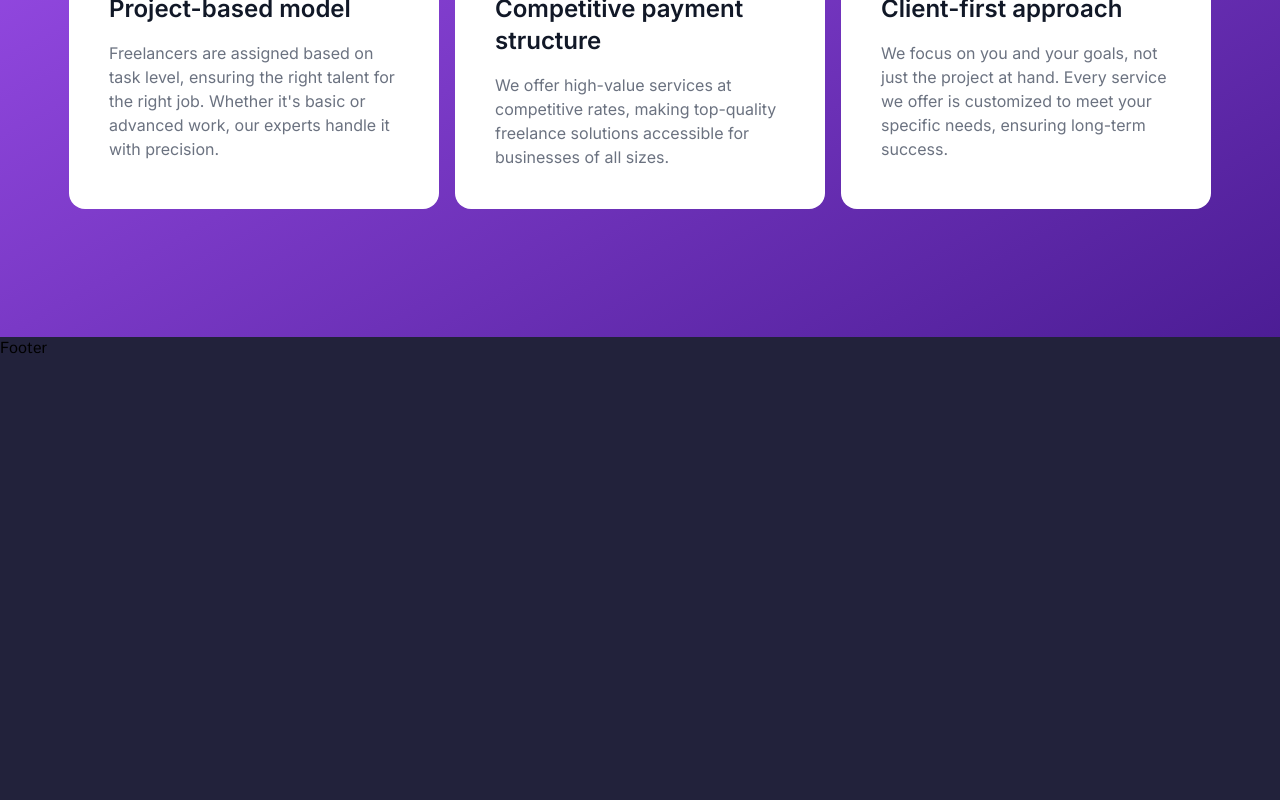
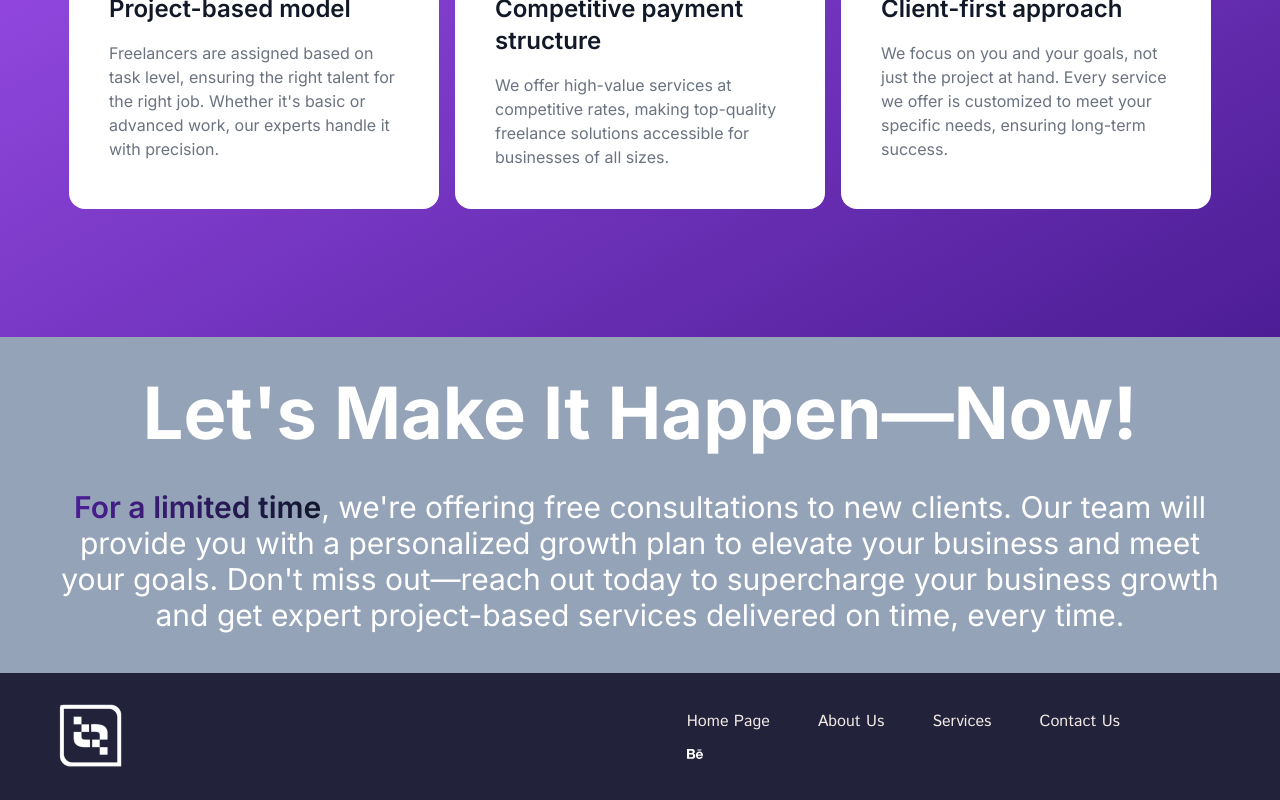
Before and after one commit to talatech/Phase1, a Next.js app: page / in a window 1280 px wide. Shown: the part 2572-3372 px from the top of the page. Before the commit the page ends 2933 px from the top, so only its background shows below. Built offline with nearby package versions, Linux system fonts and the light colour scheme.

Commit message:
updated home page

```diff
--- a/package.json
+++ b/package.json
@@ -13,7 +13,8 @@
     "lucide-react": "^0.454.0",
     "next": "15.0.2",
     "react": "19.0.0-rc-02c0e824-20241028",
-    "react-dom": "19.0.0-rc-02c0e824-20241028"
+    "react-dom": "19.0.0-rc-02c0e824-20241028",
+    "react-icons": "^5.3.0"
   },
   "devDependencies": {
     "eslint": "^8",
--- a/src/app/page.js
+++ b/src/app/page.js
@@ -1,8 +1,10 @@
 import Clients from "@/components/home/home-clients";
 import HomeHeader from "@/components/home/home-header";
 import SecondHeader from "@/components/home/home-second-header";
-import HomeServices from "@/components/home/home-services";
+import HomeServices from "@/components/home/home-features";
 import Image from "next/image";
+import HomeOffering from "@/components/home/home-offer-services";
+import HomeContact from "@/components/home/home-contact";
 
 export default function Home() {
   return (
@@ -11,6 +13,8 @@ export default function Home() {
       <SecondHeader/>
       <Clients/>
       <HomeServices/>
+      <HomeOffering/>
+      <HomeContact/>
     </div>
   );
 }
--- a/src/components/footer.js
+++ b/src/components/footer.js
@@ -1,7 +1,44 @@
+import Image from 'next/image'
+import Link from 'next/link'
 import React from 'react'
+import { FaBehance } from "react-icons/fa";
 
 export default function Footer() {
+  const pageLinks = [
+    {
+      name: 'Home Page',
+      url: '/'
+    },
+    {
+      name: 'About Us',
+      url: '/about'
+    },
+    {
+      name: 'Services',
+      url: '/service',
+    },
+    {
+      name: 'Contact Us',
+      url: 'contact'
+    },
+  ]
   return (
-    <div>Footer</div>
+    <div className='bg-background flex flex-row justify-between items-center pr-40 pl-11'>
+      <div className='py-7'>
+        <Image src='/logo.png' width={92} height={71}/>
+      </div>
+      <div className='flex flex-col items-start gap-3'>
+        <ul className='flex flex-row gap-12'>
+          {pageLinks.map((item, index) => (
+            <Link className='text-primary' key={index} href={item.url}>{item.name}</Link>
+          ))}
+        </ul>
+        <div className='flex flex-row gap-4 items-center'>
+          <ul>
+            <Link href='/'><FaBehance className='text-white'/></Link>
+          </ul>
+        </div>
+      </div>
+    </div>
   )
 }
--- /dev/null
+++ b/src/components/home/home-contact.js
@@ -0,0 +1,9 @@
+import React from 'react'
+
+export default function HomeContact() {
+  return (
+    <div>
+
+    </div>
+  )
+}
--- /dev/null
+++ b/src/components/home/home-offer-services.js
@@ -0,0 +1,11 @@
+import React from 'react'
+import { inter } from '../../../public/fonts'
+
+export default function HomeOffering() {
+  return (
+    <div className={`${inter.className} text-white flex flex-col items-center py-10  gap-10 bg-slate-400`}>
+      <h2 className='text-7xl font-bold'>{`Let's Make It Happen—Now!`}</h2>
+      <p className='text-3xl w-[1180px] text-center'><span className='bg-gradient-to-r from-violet-900 to-slate-900 text-transparent bg-clip-text font-semibold'>For a limited time</span>, we're offering free consultations to new clients. Our team will provide you with a personalized growth plan to elevate your business and meet your goals. Don't miss out—reach out today to supercharge your business growth and get expert project-based services delivered on time, every time.</p>
+    </div>
+  )
+}
```
Also changed, not shown: public/logo.png (added), src/components/home/home-features.js (renamed from src/components/home/home-services.js), 1 other file (tests, documents, lock files or other folders).
